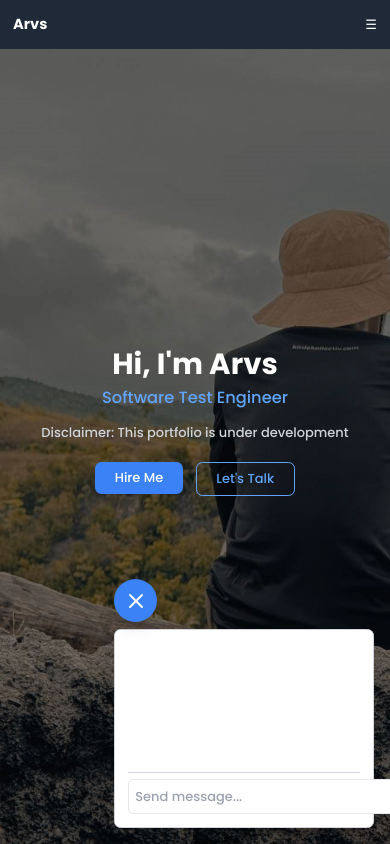
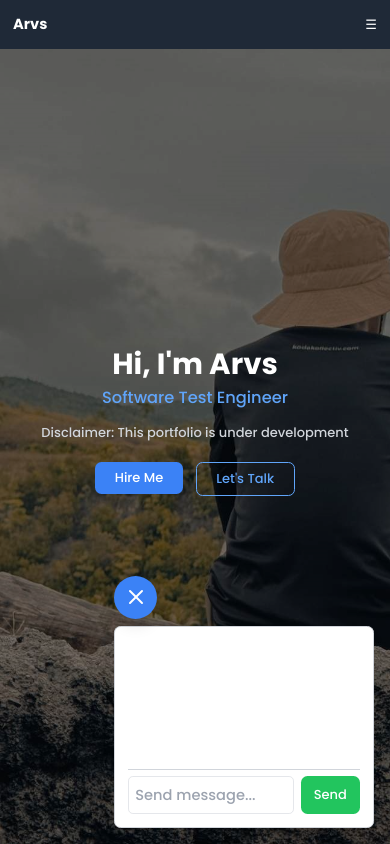
Before and after one commit to Arvin-tech/my-portfolio, a Next.js app: page / in a window 390 px wide. Both pictures are taken after a click on the button 352 px from the left and 806 px from the top of the page. Shown: the top 844 px of the page. Built offline with nearby package versions, Linux system fonts and the light colour scheme.

Commit message:
chatbox - fix input field length mobile view

```diff
--- a/src/app/components/ChatBox.tsx
+++ b/src/app/components/ChatBox.tsx
@@ -37,12 +37,12 @@ const ChatBox = () => {
           </div>
 
           {/* Input Field */}
-          <div className="flex gap-2 mt-2">
+          <div className="w-full flex gap-2 mt-2">
             <input
               type="text"
               value={input}
               onChange={(e) => setInput(e.target.value)}
-              className="flex-1 border rounded-md p-2"
+              className="w-full border rounded-md p-2 text-lg"
               placeholder="Send message..."
             />
             <button
```
